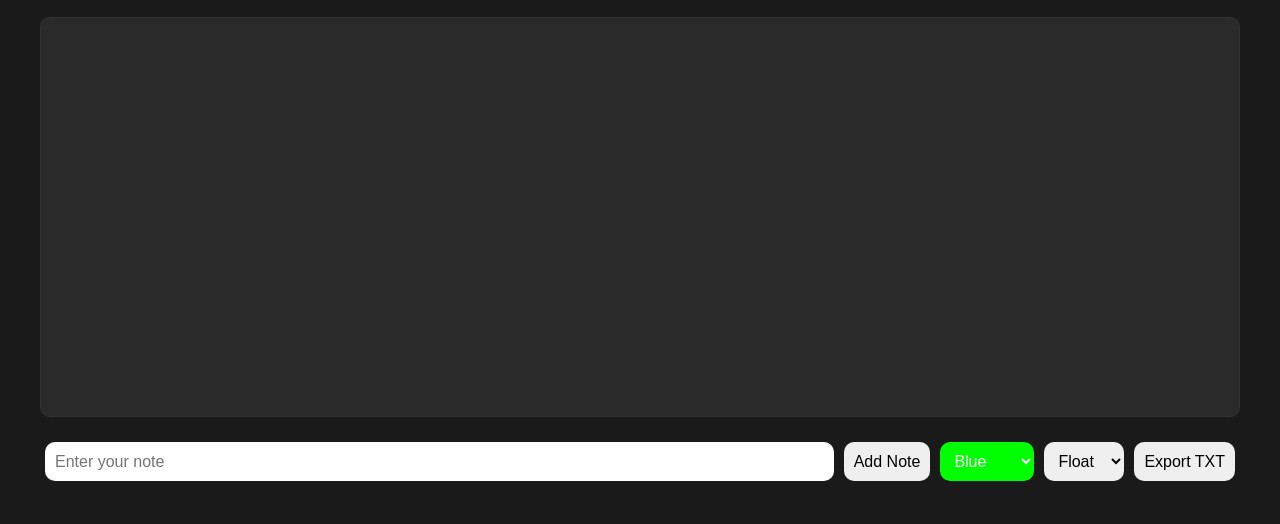
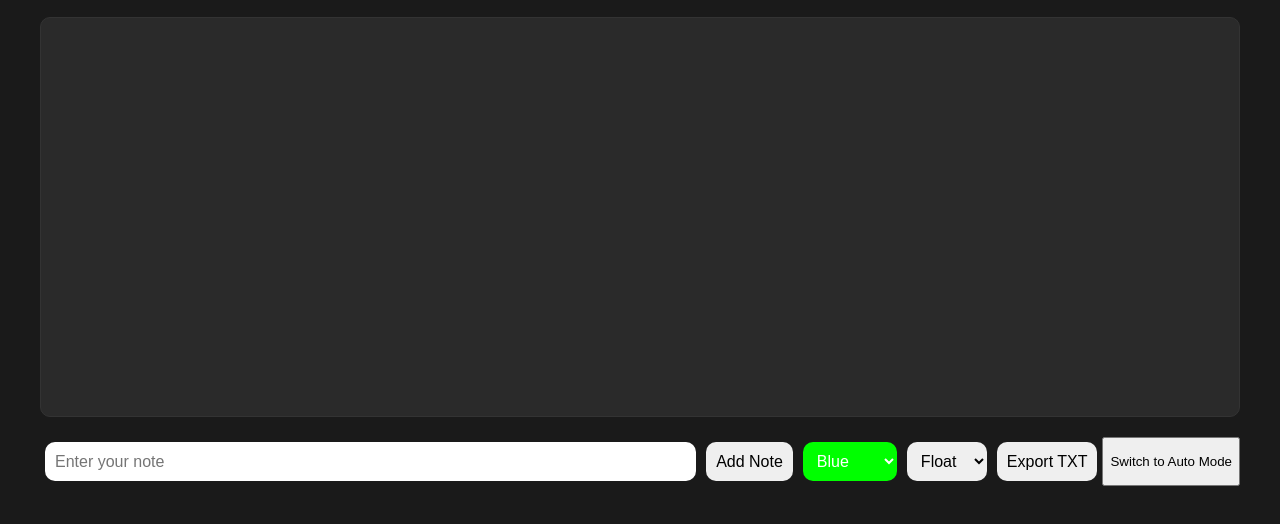
Before and after one commit to slmnconcepts/MetaNotes, a plain HTML site: page index.html in a window 1280 px wide. Shown: the part 228-752 px from the top of the page. Drawn offline with Linux system fonts and the light colour scheme.

Commit message:
Update index.html

```diff
--- a/index.html
+++ b/index.html
@@ -36,6 +36,7 @@
                 <option value="flash">Flash</option>
             </select>
             <button id="exportButton">Export TXT</button>
+            <button id="modeSwitchButton">Switch to Auto Mode</button>
         </div>
     </div>
     <script src="scripts.js"></script>
```
